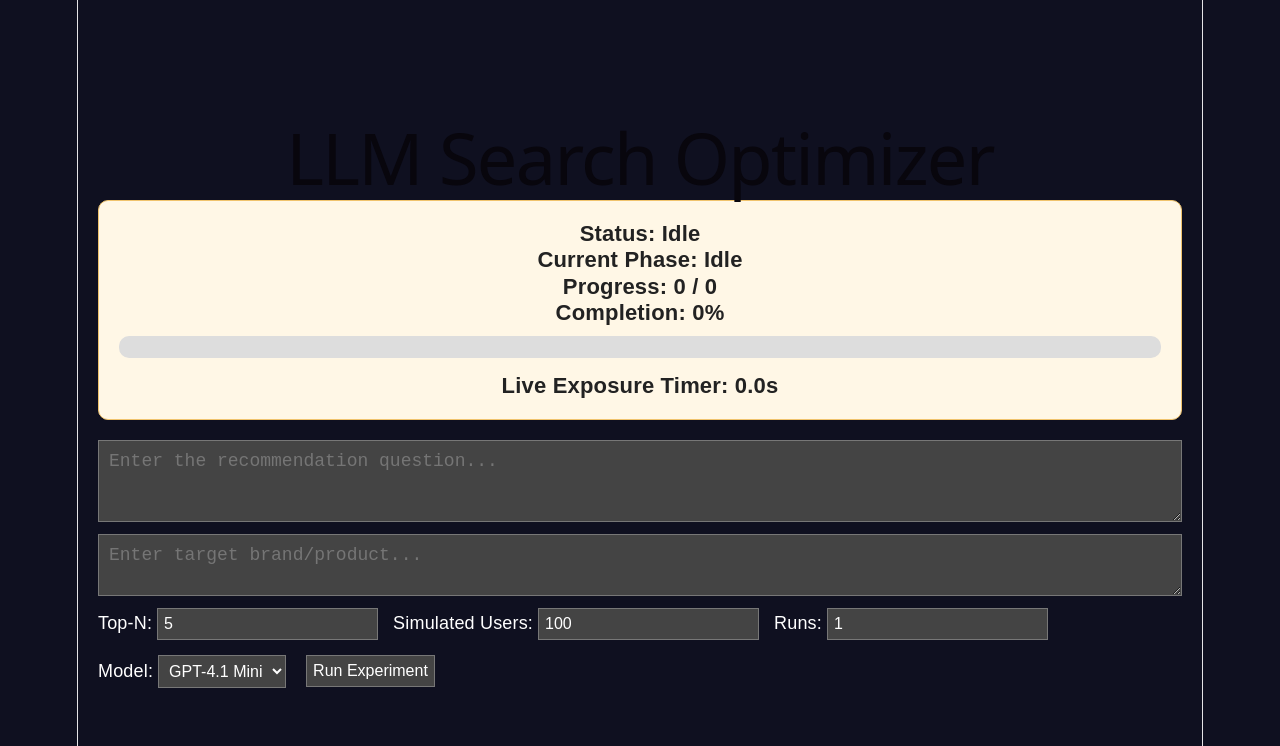
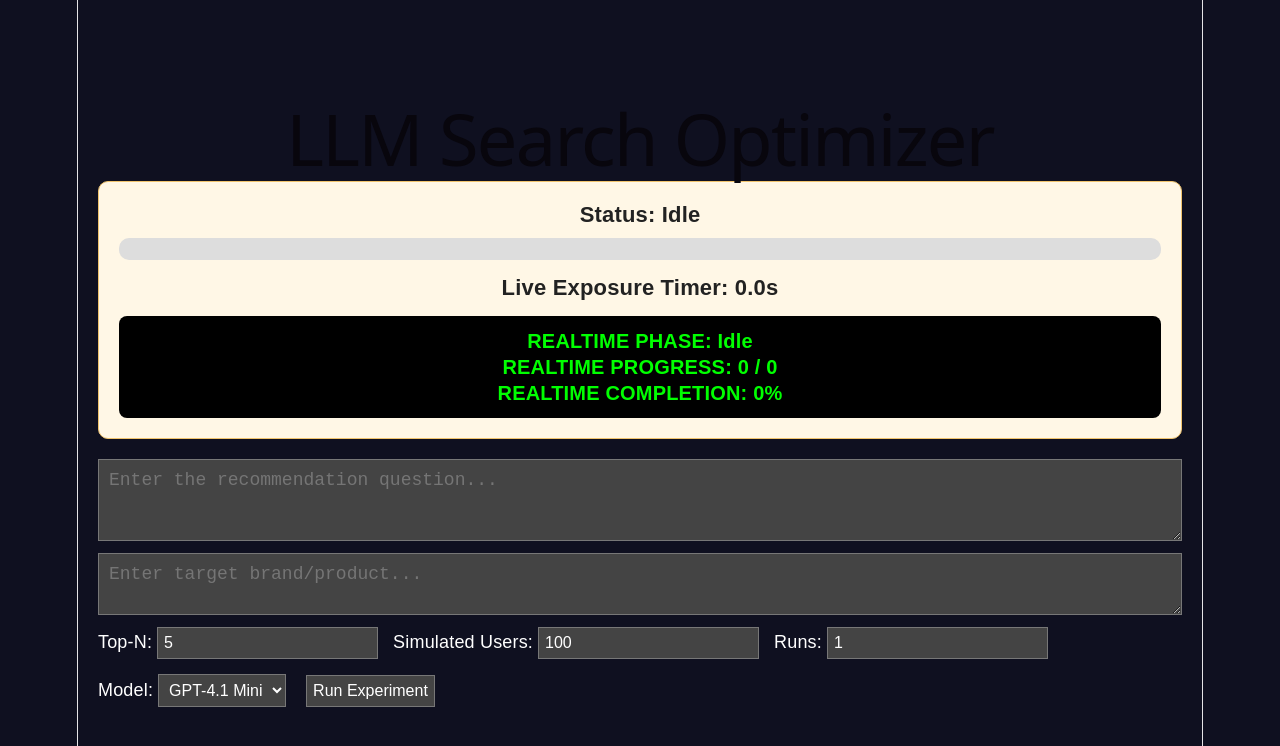
Before and after one commit to MelanthaChen/llm-search-frontend, a React app: page / in a window 1280 px wide. Shown: the top 746 px of the page. Built offline with nearby package versions, Linux system fonts and the light colour scheme; the HTML template or start-up script is replaced by a standard one.

Commit message:
force realtime progress display

```diff
--- a/src/App.css
+++ b/src/App.css
@@ -83,3 +83,13 @@ button {
 button:hover {
   background: #666;
 }
+
+.realtime-progress {
+  margin-top: 15px;
+  background: black;
+  color: lime;
+  padding: 12px;
+  border-radius: 8px;
+  font-weight: bold;
+  font-size: 20px;
+}
--- a/src/App.jsx
+++ b/src/App.jsx
@@ -40,15 +40,11 @@ function App() {
   const [phase, setPhase] =
     useState("Idle");
 
-  // Exposure session toggle
-  const [showExposure, setShowExposure] =
-    useState(false);
-
   // Frontend timer
   const [elapsedTime, setElapsedTime] =
     useState("0.0");
 
-  // Realtime progress
+  // Realtime progress state
   const [progress, setProgress] =
     useState({
       phase: "Idle",
@@ -125,7 +121,7 @@ function App() {
         prepared.data.sessionId;
 
       /**
-       * Realtime polling.
+       * Start realtime polling.
        */
       progressRef.current =
         setInterval(async () => {
@@ -134,6 +130,11 @@ function App() {
               await axios.get(
                 `https://llm-search-optimizer-backend.onrender.com/experiment-progress/${sessionId}`,
               );
+
+            console.log(
+              "LIVE PROGRESS:",
+              progressRes.data,
+            );
 
             setProgress(progressRes.data);
           } catch (err) {
@@ -202,23 +203,6 @@ function App() {
           <b>Status:</b> {phase}
         </p>
 
-        <p>
-          <b>Current Phase:</b>{" "}
-          {progress.phase}
-        </p>
-
-        <p>
-          <b>Progress:</b>{" "}
-          {progress.completed} / {progress.total}
-        </p>
-
-        <p>
-          <b>Completion:</b>{" "}
-          {progress.percentage}%
-        </p>
-
-        {/* Progress bar */}
-
         <div className="progress-bar-background">
           <div
             className="progress-bar-fill"
@@ -232,6 +216,30 @@ function App() {
           <b>Live Exposure Timer:</b>{" "}
           {elapsedTime}s
         </p>
+
+        {/* HARDCODED REALTIME DEBUG BLOCK */}
+
+        <div className="realtime-progress">
+          <div>
+            REALTIME PHASE:
+            {" "}
+            {progress.phase}
+          </div>
+
+          <div>
+            REALTIME PROGRESS:
+            {" "}
+            {progress.completed}
+            {" / "}
+            {progress.total}
+          </div>
+
+          <div>
+            REALTIME COMPLETION:
+            {" "}
+            {progress.percentage}%
+          </div>
+        </div>
       </div>
 
       {/* INPUTS */}
```
